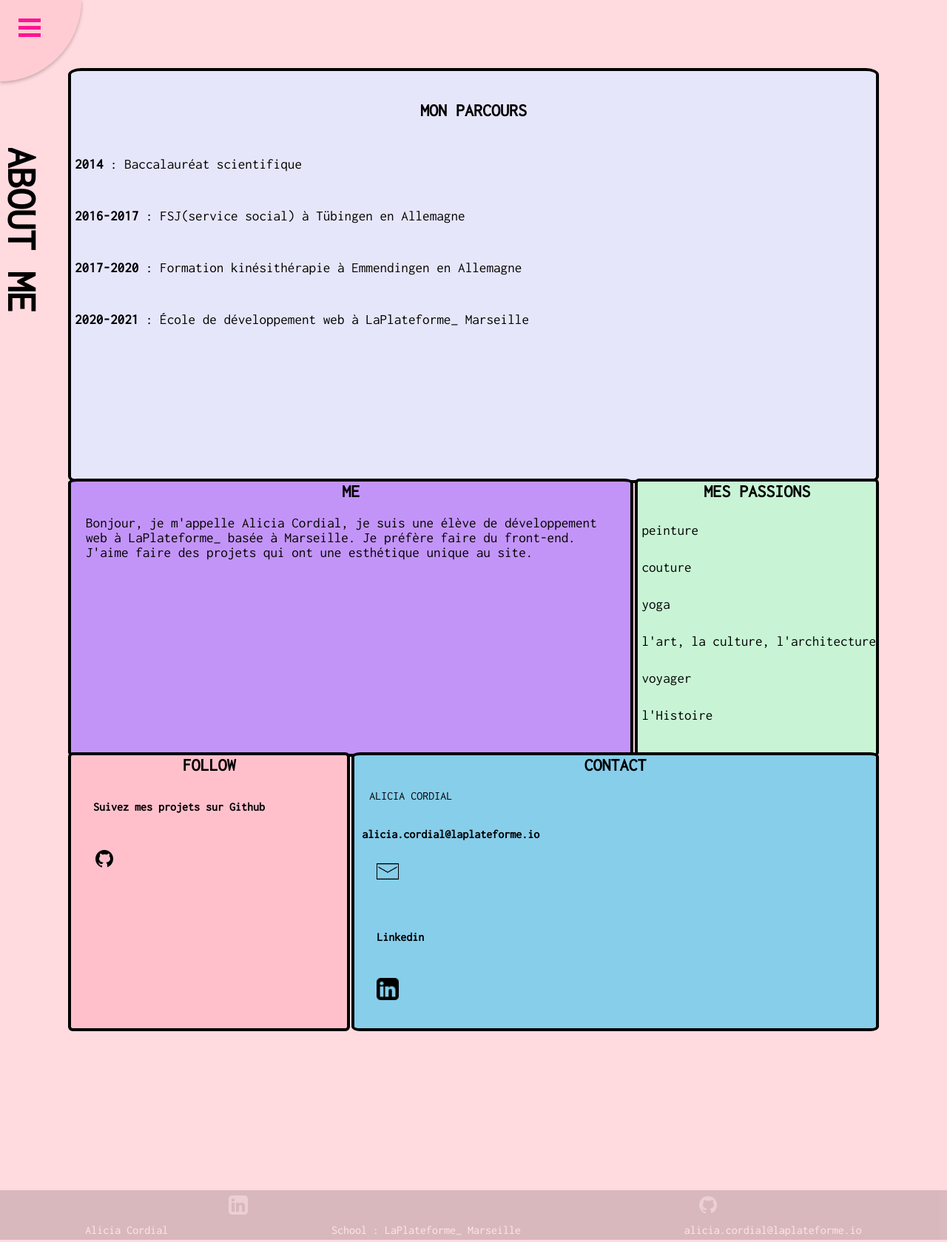
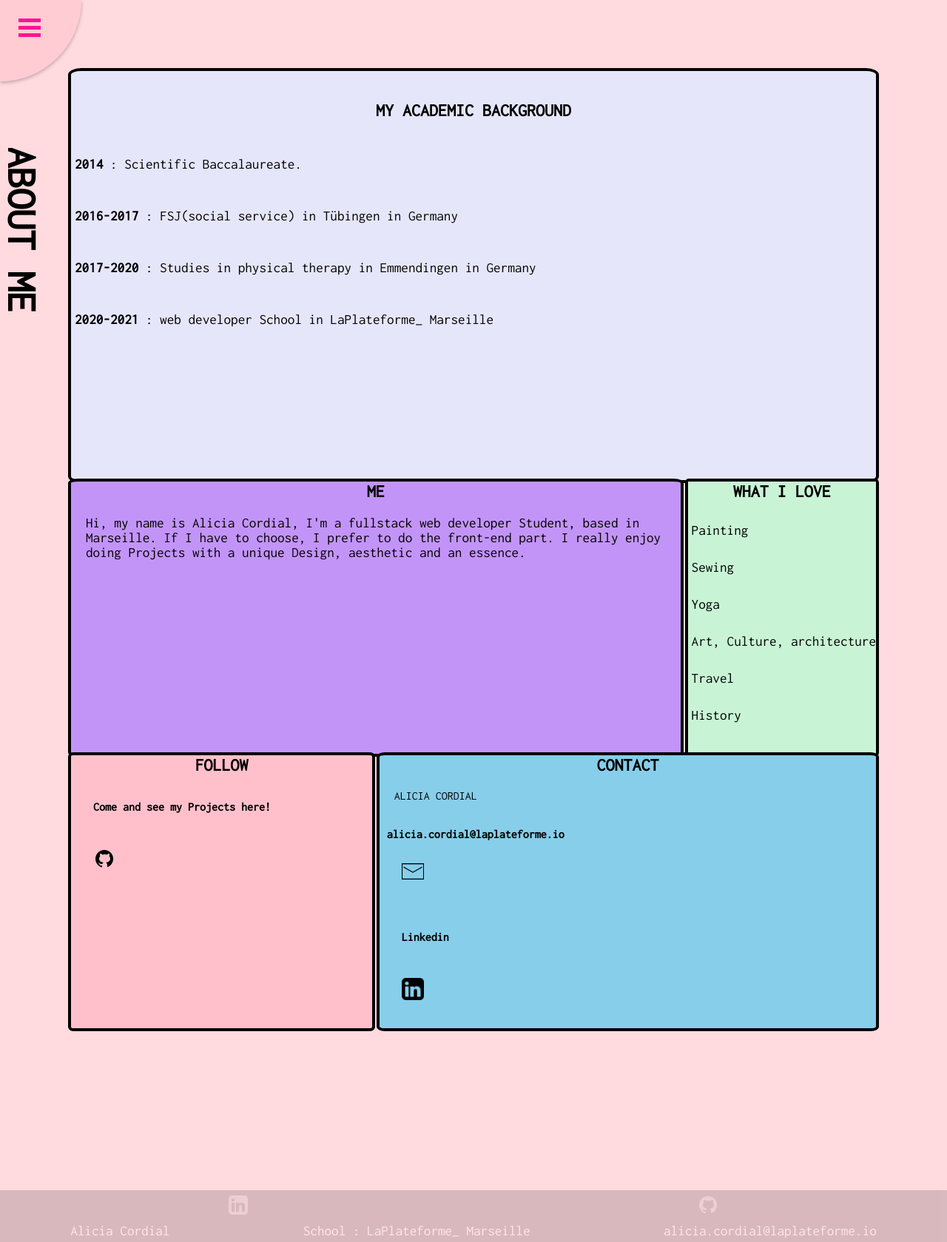
Before and after one commit to alicia-cordial/site-perso, a PHP site: page /pages/about.php in a window 1280 px wide. Shown: the whole page at 74% size. Run offline with PHP 8.4, Linux system fonts and the light colour scheme; some libraries are stand-ins or nearby versions.

Commit message:
traduction

```diff
--- a/index.php
+++ b/index.php
@@ -82,7 +82,7 @@ session_start();
 
     <section class="me" id="apropos">
         <article class="texte_pres">
-            <h3>Hello, my name is Alicia.</h3>
+            <h3>Hello, my name is Alicia Cordial.</h3>
                 <h3>I'm a fullstack web developer Student, based in Marseille.</h3>
         </article>
 
@@ -241,7 +241,7 @@ session_start();
 
         <section class="production">
             <p>Alicia Cordial</p>
-            <p>School : LaPlateforme_ Marseille</p>
+            <p>School: LaPlateforme_ Marseille</p>
             <p>alicia.cordial@laplateforme.io</p>
         </section>
 
--- a/pages/about.php
+++ b/pages/about.php
@@ -40,7 +40,7 @@ session_start();
         <ul id="menu">
             <li id="home"><a href="../index.php"><h2>HOME</h2><p>-Fresh start-</p></a></li>
             <li id="project1"><a href="../pages/projet1.php"><h2>WORK 1</h2><p>-Memory-</p></a></li>
-            <li id="project2"><a href="../pages/projet2.php"><h2>WORK 2</h2><p>-Réservations salle-</p></a></li>
+            <li id="project2"><a href="../pages/projet2.php"><h2>WORK 2</h2><p>-Hall Booking-</p></a></li>
             <li id="project3"><a href="../pages/projet3.php"><h2>WORK 3</h2><p>-Gamebusters-</p></a></li>
             <li id="aboutme"><a href="../pages/about.php"><h2>ABOUT ME</h2><p>-Learn more about me-</p></a></li>
 
@@ -64,31 +64,31 @@ session_start();
                 <div id="grid" class="grid-wrapper">
 
                     <div class="card lrg subhead-1 col-num">
-                        <h2>MON PARCOURS</h2>
-                        <p><strong>2014</strong> : Baccalauréat scientifique</p>
-                        <p><strong>2016-2017</strong> : FSJ(service social) à Tübingen en Allemagne</p>
-                        <p><strong>2017-2020</strong> : Formation kinésithérapie à Emmendingen en Allemagne</p>
-                        <p><strong>2020-2021</strong> : École de développement web à LaPlateforme_ Marseille</p>
+                        <h2>MY ACADEMIC BACKGROUND</h2>
+                        <p><strong>2014</strong> : Scientific Baccalaureate.</p>
+                        <p><strong>2016-2017</strong> : FSJ(social service) in Tübingen in Germany</p>
+                        <p><strong>2017-2020</strong> : Studies in physical therapy in Emmendingen in Germany</p>
+                        <p><strong>2020-2021</strong> : web developer School in LaPlateforme_ Marseille</p>
                     </div>
 
                     <div class="card item-1 med">
                         <h2>ME</h2>
-                        <p>Bonjour, je m'appelle Alicia Cordial, je suis une élève de développement web à LaPlateforme_ basée à Marseille. Je préfère faire du front-end. J'aime faire des projets qui ont une esthétique unique au site.</p>
+                        <p>Hi, my name is Alicia Cordial, I'm a fullstack web developer Student, based in Marseille. If I have to choose, I prefer to do the front-end part. I really enjoy doing Projects with a unique Design, aesthetic and an essence.</p>
                     </div>
 
                     <div class="card item-2 sm">
-                        <h2>MES PASSIONS</h2>
-                        <p>peinture</p>
-                        <p>couture</p>
-                        <p>yoga</p>
-                        <p>l'art, la culture, l'architecture</p>
-                        <p>voyager</p>
-                        <p>l'Histoire</p>
+                        <h2>WHAT I LOVE</h2>
+                        <p>Painting</p>
+                        <p>Sewing</p>
+                        <p>Yoga</p>
+                        <p>Art, Culture, architecture</p>
+                        <p>Travel</p>
+                        <p>History</p>
                     </div>
 
                     <div class="card item-3 sm">
                         <h2>FOLLOW</h2>
-                        <a href="https://github.com/alicia-cordial/"><p>Suivez mes projets sur Github</p><img src="../image/icons8-github-30.png" alt="github" width="30px"></a>
+                        <a href="https://github.com/alicia-cordial/"><p>Come and see my Projects here!</p><img src="../image/icons8-github-30.png" alt="github" width="30px"></a>
                     </div>
 
                     <div class="card item-4 sm">
--- a/style/footer.css
+++ b/style/footer.css
@@ -60,4 +60,15 @@ footer img {
     flex-direction: row;
     justify-content: space-around;
     color: white;
+    font-size: 1.2em;
 }
+
+
+@media screen and (max-width: 1000px) {
+
+
+   .production p {
+    font-size: 15px;
+   }
+
+}
--- a/style/header.css
+++ b/style/header.css
@@ -31,6 +31,7 @@ header li, a {
 header li {
     width: 230px;
     text-indent: 56px;
+
 }
 
 
```
Also changed, not shown: pages/projet1.php (+10 -9 lines), pages/projet2.php (+10 -8 lines), pages/projet3.php (+13 -11 lines).
